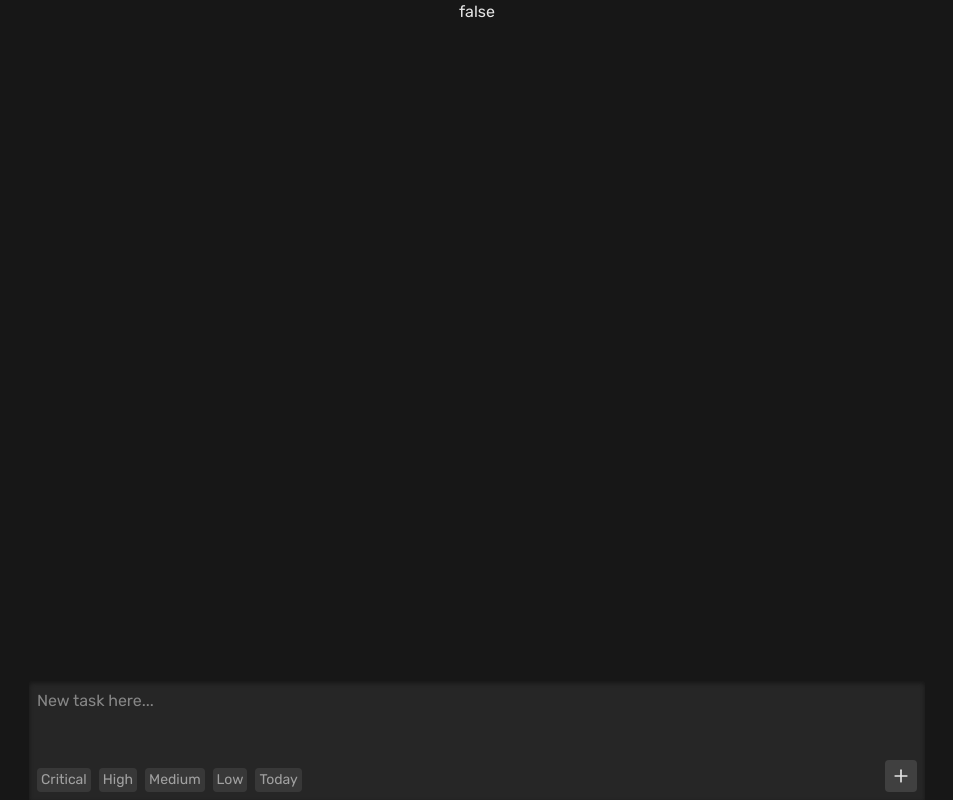
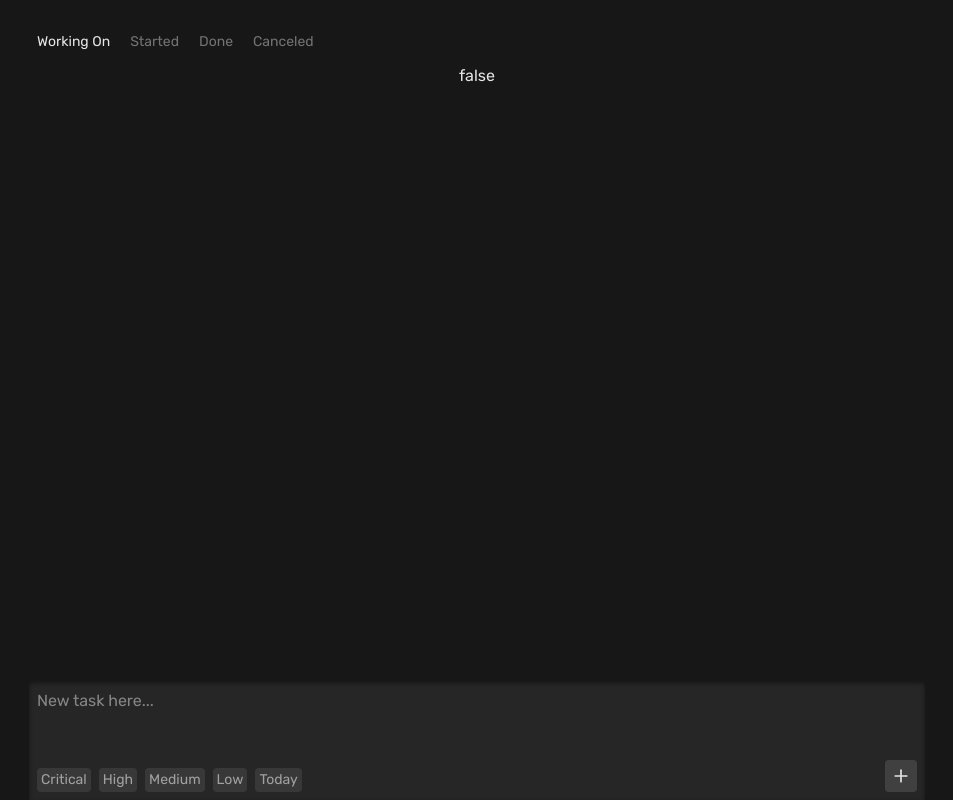
Before and after one commit to Im0ctopus/task-master, a SvelteKit app: page / in a window 1280 px wide. Shown: the whole page, without its empty margins (163-1116 px from the left). Built offline with nearby package versions, Linux system fonts and the light colour scheme.

Commit message:
Add tab selector component and integrate tab change handling

```diff
--- /dev/null
+++ b/src/lib/components/tabSelector/tabSelector.svelte
@@ -0,0 +1,36 @@
+<script lang="ts" module>
+	export type Tab = 'workingOn' | 'started' | 'done' | 'canceled';
+
+	export const tabs: {
+		label: string;
+		value: Tab;
+	}[] = [
+		{ label: 'Working On', value: 'workingOn' },
+		{ label: 'Started', value: 'started' },
+		{ label: 'Done', value: 'done' },
+		{ label: 'Canceled', value: 'canceled' }
+	];
+</script>
+
+<script lang="ts">
+	type Props = {
+		selectedTab: Tab;
+	};
+
+	let { selectedTab = $bindable() }: Props = $props();
+</script>
+
+<div
+	class="relative flex w-full max-w-4xl items-start justify-start gap-1 overflow-auto pt-7 pb-2 text-sm"
+>
+	{#each tabs as { label, value }, index (index)}
+		<button
+			id="tab_{value}"
+			class="rounded px-2 py-1 transition-colors duration-150 ease-out {selectedTab !== value &&
+				'cursor-pointer text-neutral-500'}"
+			onclick={() => (selectedTab = value)}
+		>
+			{label}
+		</button>
+	{/each}
+</div>
--- a/src/lib/utils/bindManager.ts
+++ b/src/lib/utils/bindManager.ts
@@ -1,15 +1,25 @@
-export const bindManager = (e: KeyboardEvent, toggleIsTyping: (val: boolean) => void) => {
-	const key = e.key;
-	// FIXME: remove this pls
+import { type Tab, tabs } from '$lib/components/tabSelector/tabSelector.svelte';
+
+export type BindActions = {
+	toggleIsTyping: (val: boolean) => void;
+	onTabChange: (tab: Tab) => void;
+};
+
+export const bindManager = (e: KeyboardEvent, actions: BindActions) => {
+	const { key, ctrlKey } = e;
+	const { toggleIsTyping, onTabChange } = actions;
+
 	console.log(key);
 
-	switch (key) {
-		case 'Enter':
-			if (e.ctrlKey) {
+	if (ctrlKey) {
+		switch (key) {
+			case 'Enter':
 				toggleIsTyping(true);
-			} else {
-				// TODO: open task
-			}
-			break;
+				break;
+		}
+	} else {
+		const tabIndex = Number(key);
+		const tab = tabs[tabIndex - 1];
+		if (tab) return onTabChange(tab.value);
 	}
 };
--- a/src/routes/+page.svelte
+++ b/src/routes/+page.svelte
@@ -13,9 +13,10 @@
 <script lang="ts">
 	import TaskInput from '$lib/components/taskInput.svelte';
 	import type { Status } from '$lib/types/status';
-	import { bindManager } from '$lib/utils/bindManager';
+	import { bindManager, type BindActions } from '$lib/utils/bindManager';
 	import { saveObjOnLocalStorage } from '$lib/utils/localStorageHelper';
 	import { type Action } from '$lib/utils/actionsHelper';
+	import TabSelector, { type Tab } from '$lib/components/tabSelector/tabSelector.svelte';
 
 	let tasks: Task[] = $state([]);
 	let isTyping = $state(false);
@@ -23,6 +24,8 @@
 	let selectedSubTask: null | number = $state(null);
 	let openedTasks: number[] = $state([]);
 	let action: null | Action = $state(null);
+	// TODO: this should be saved on the localStorage
+	let selectedTab: Tab = $state('workingOn');
 
 	let filteredTasks: Task[] = $derived(tasks);
 
@@ -38,13 +41,20 @@
 	});
 
 	let bindHandler = (e: KeyboardEvent) => {
-		bindManager(e, toggleIsTyping);
+		const actions: BindActions = {
+			toggleIsTyping,
+			onTabChange
+		};
+
+		bindManager(e, actions);
 	};
 
 	let toggleIsTyping = (val: boolean) => {
 		isTyping = val;
 		val ? inputRef.focus() : inputRef.blur();
 	};
+
+	let onTabChange = (tab: Tab) => (selectedTab = tab);
 
 	const addTask = (task: Pick<Task, 'name' | 'urgency'>) => {
 		const id = !tasks.length ? 1 : tasks.sort((a, b) => b.id - a.id)[0].id + 1;
@@ -56,9 +66,6 @@
 	};
 
 	const editTask = (id: number, newTask: Pick<Task, 'name' | 'urgency'>) => {
-		// TODO: edit what comes from the task
-		// Attention to the urgency, it can be null but thats a "value"
-
 		const taskIndex = tasks.findIndex((t) => t.id === id);
 		if (taskIndex === -1) {
 			console.error(`Task with id ${id} not found`);
@@ -87,11 +94,11 @@
 </script>
 
 <div class="flex h-screen w-full flex-col items-center justify-between font-main">
-	<p>
+	<TabSelector bind:selectedTab />
+	<p class="min-h-0 shrink-0 grow">
 		{isTyping}
 	</p>
-
-	<div class="w-full max-w-4xl px-3 lg:px-0">
+	<div class="w-full max-w-4xl shrink-0 px-3 lg:px-0">
 		<TaskInput bind:inputRef {toggleIsTyping} {addTask} {editTask} {filteredTasks} bind:action />
 	</div>
 </div>
```
